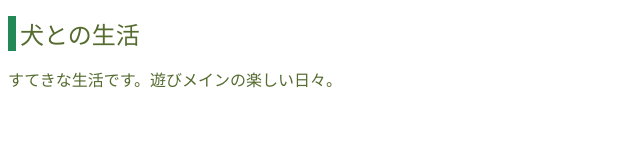
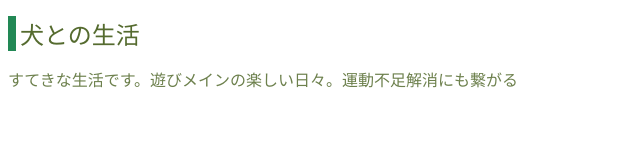
Before and after one commit to superdoglover/mydoglife, a plain HTML site: page index.html in a window 1280 px wide. Shown: the whole page, without its empty margins (0-640 px from the left). Drawn offline with Linux system fonts and the light colour scheme.

Commit message:
Add files via upload

```diff
--- a/css/style.css
+++ b/css/style.css
@@ -8,5 +8,5 @@ h1{
   color: darkolivegreen;
 }
 p{margin-top: 4px 0;
-  color: darkolivegreen;
+  color: rgb(109, 128, 77);
 }
--- a/index.html
+++ b/index.html
@@ -9,6 +9,6 @@
 </head>
 <body>
   <h1>犬との生活</h1>
-    <p>すてきな生活です。遊びメインの楽しい日々。</p>
+    <p>すてきな生活です。遊びメインの楽しい日々。運動不足解消にも繋がる</p>
 </body>
 </html>
```
